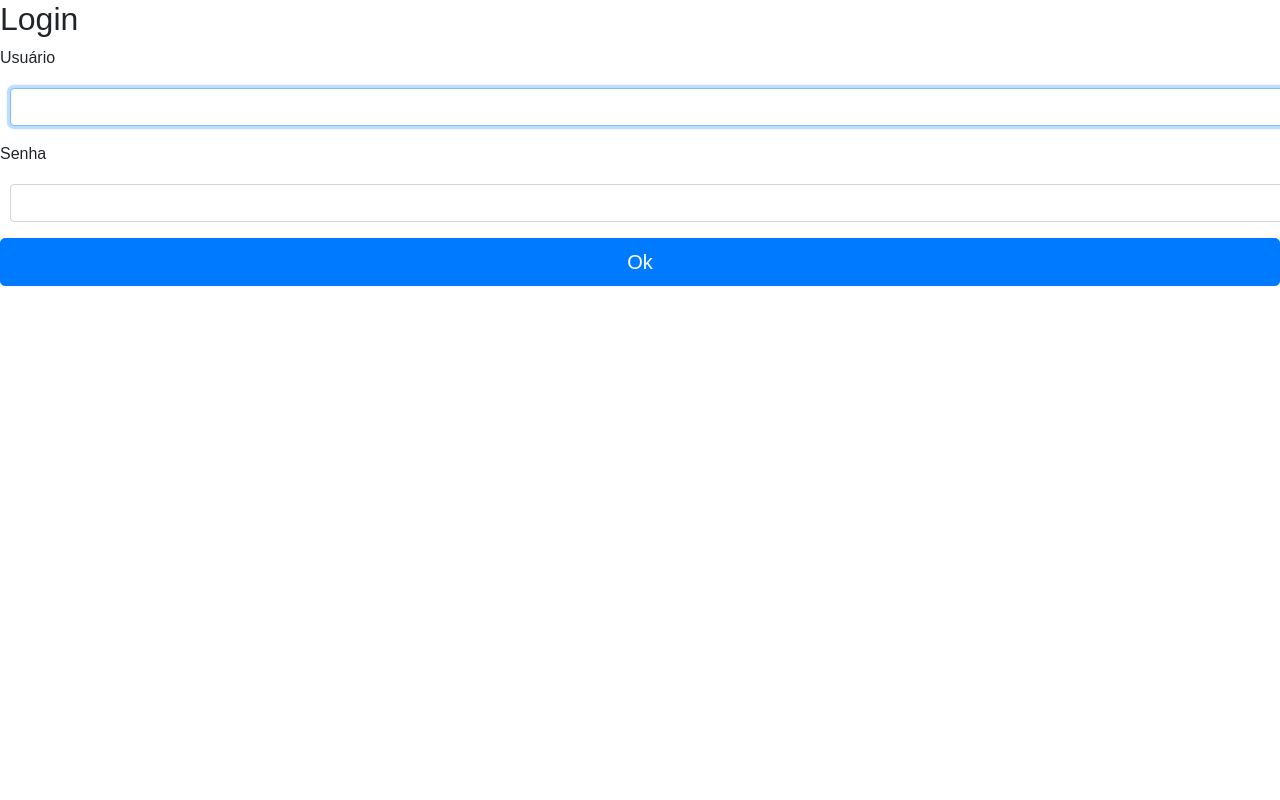
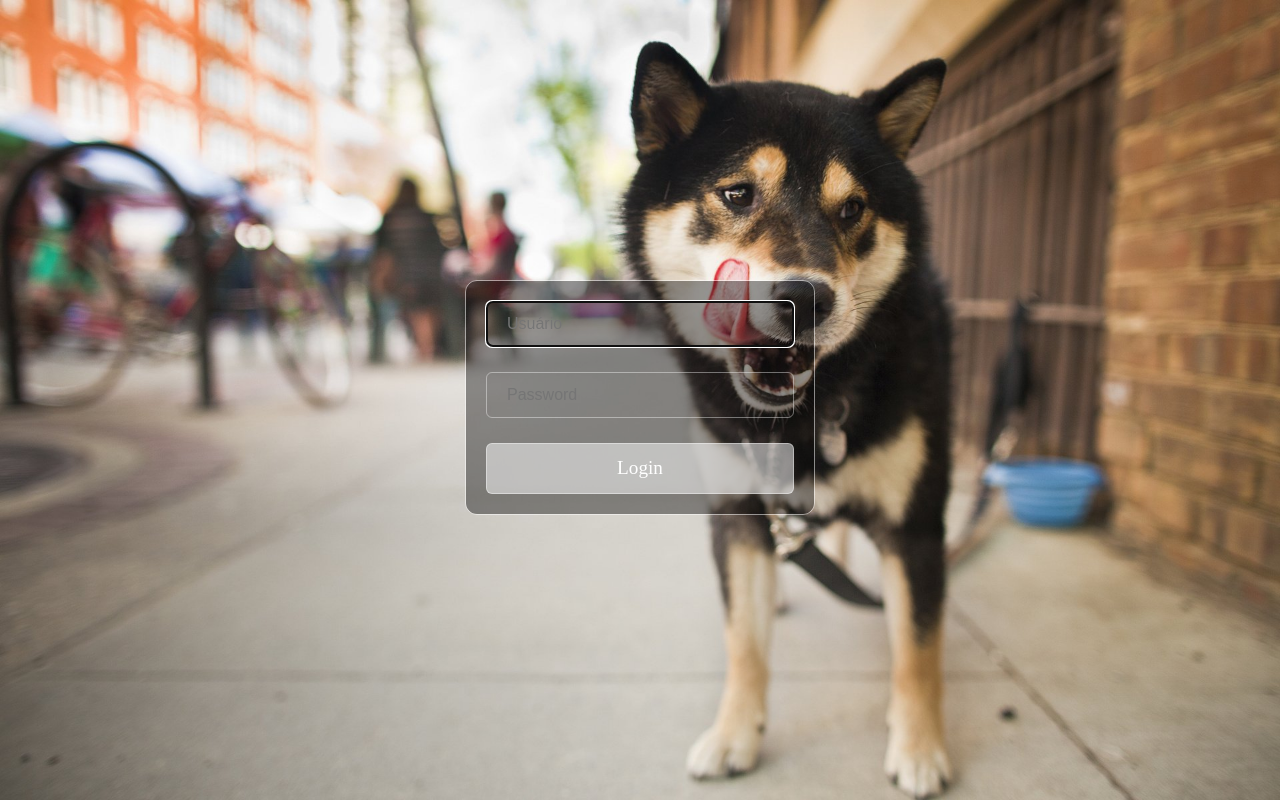
Before and after one commit to kevin799/Atividade_IBD185, a Vue app in the folder static/adminbd/: page / in a window 1280 px wide. Built offline with nearby package versions, Linux system fonts and the light colour scheme.

Commit message:
Adicionando mais beleza

```diff
--- a/static/adminbd/src/View/Login.vue
+++ b/static/adminbd/src/View/Login.vue
@@ -1,16 +1,19 @@
 <template>
+<body>
   <form @submit.prevent="login">
-    <h2>Login</h2>
-    <div class="form-group">
-      <label for="username">Usuário</label>
-      <input type="text" id="username" class="form-control" required autofocus v-model="username" >
-    </div>
-    <div class="form-group">
-      <label for="inputPassword">Senha</label>
-      <input type="password" id="inputPassword" class="form-control" required v-model="password" >
-    </div>
-    <button class="btn btn-lg btn-primary btn-block" type="submit">Ok</button>
+<div class="form bg">
+  <div class="forceColor"></div>
+  <div class="topbar">
+    <div class="spanColor"></div>
+
+    <input type="text" class="input" id="username" placeholder="Usuário" required autofocus v-model="username"/>
+    <input type="password" class="input" id="password" placeholder="Password" required v-model="password" />
+
+  </div>
+  <button class="submit" id="submit" >Login</button>
+</div>
   </form>
+</body>
 </template>
 
 <script>
@@ -25,6 +28,13 @@ export default {
     return {
       username: '',
       password: ''
+
+
+
+      // Inicio Tela Login
+
+
+      // Fim Tela Login
     }
   },
   methods: {
@@ -53,3 +63,84 @@ export default {
 
 }
 </script>
+
+<style scoped>
+
+body {
+  font-size: 62.5%;
+  width: 100%;
+  height: 100%;
+  position: absolute;
+  font-family: Raleway;
+  background: url('../assets/vizimalia.jpg') no-repeat fixed;
+  background-size: cover;
+  background-position: 50%;
+  -webkit-font-smoothing: antialiased;
+}
+
+.form {
+  margin: 0 auto;
+  position: fixed;
+  top: 35%;
+  left: 50%;
+  -moz-transform: translate3d(-50%, 0, 0);
+  -ms-transform: translate3d(-50%, 0, 0);
+  -webkit-transform: translate3d(-50%, 0, 0);
+  transform: translate3d(-50%, 0, 0);
+  width: 350px;
+  padding: 20px;
+  overflow: hidden;
+  background-color: black;
+  border: 1px solid rgba(255, 255, 255, 0.5);
+  background: inherit;
+  -moz-border-radius: 12px;
+  -webkit-border-radius: 12px;
+  border-radius: 12px;
+}
+
+.form .forceColor {
+  width: 100%;
+  height: 100%;
+  position: absolute;
+  left: 0;
+  top: 0;
+  background-color: rgba(0, 0, 0, 0.4);
+}
+
+.form .topbar .input {
+  display: block;
+  width: 100%;
+  position: relative;
+  border-top-left-radius: 6px;
+  border-bottom-left-radius: 6px;
+  border-top-right-radius: 6px;
+  border-bottom-right-radius: 6px;
+  font-size: 1rem;
+  background: transparent;
+  border-top: 1px solid rgba(255, 255, 255, 0.4);
+  border-left: 1px solid rgba(255, 255, 255, 0.4);
+  border-bottom: 1px solid rgba(255, 255, 255, 0.4);
+  border-right: 1px solid rgba(255, 255, 255, 0.4);
+  margin-bottom: 25px;
+  color: rgba(255, 255, 255, 0.4);
+  padding: 10px 20px;
+}
+
+.form .submit {
+  padding: 10px 20px;
+  width: 100%;
+  font-size: 1.2rem;
+  font-family: Raleway;
+  font-weight: 200;
+  display: block;
+  color: white;
+  position: relative;
+  border: 1px solid rgba(255, 255, 255, 0.4);
+  background: rgba(255, 255, 255, 0.5);
+  -moz-border-radius: 6px;
+  -webkit-border-radius: 6px;
+  border-radius: 6px;
+  cursor: pointer;
+}
+
+</style>
```
Also changed, not shown: static/adminbd/src/assets/vizimalia.jpg (added).
